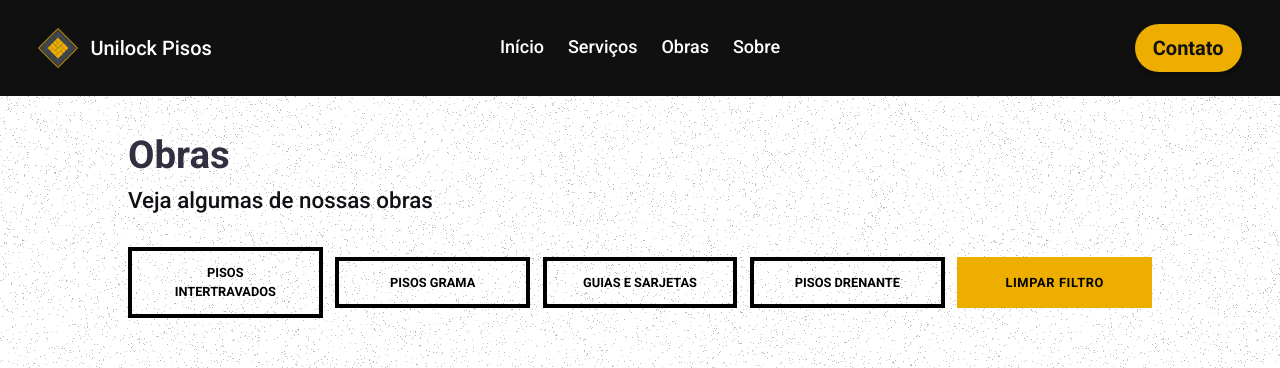
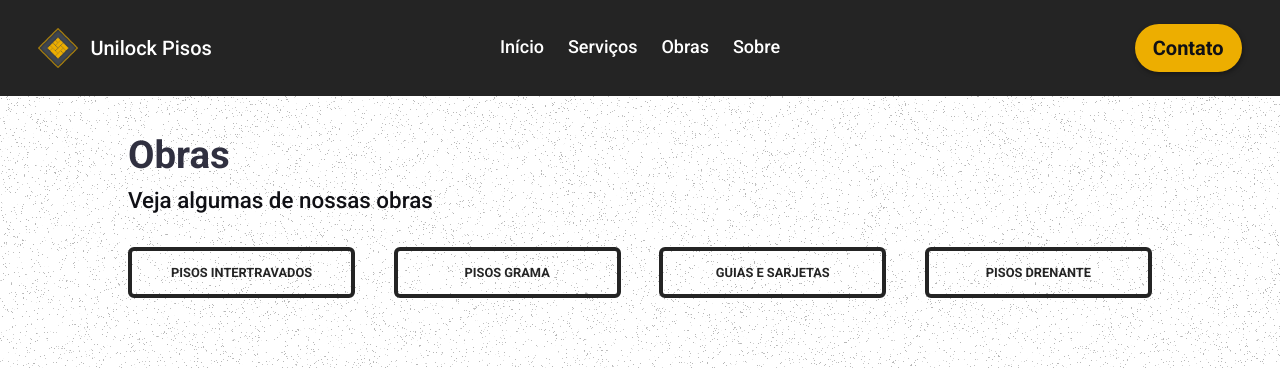
Before and after one commit to RenanlMelo/unilock, a Next.js app: page /obras in a window 1280 px wide. Shown: the top 368 px of the page. Built offline with nearby package versions, Linux system fonts and the light colour scheme.

Commit message:
Inserindo loading entre telas

```diff
--- a/app/components/cabecalho/Cabecalho.tsx
+++ b/app/components/cabecalho/Cabecalho.tsx
@@ -2,12 +2,13 @@
 
 import Image from "next/image";
 import Link from "next/link";
-import { usePathname } from "next/navigation";
+import { usePathname, useRouter } from "next/navigation";
 import styles from "./cabecalho.module.scss";
-import { useEffect, useState } from "react";
+import { useEffect, useReducer, useState } from "react";
 
 export const Header = () => {
   const currentPath = usePathname();
+  const router = useRouter();
 
   const navbarItems = [
     { name: "Início", id: "inicio", href: "/" },
@@ -47,16 +48,39 @@ export const Header = () => {
   const [isOpen, setIsOpen] = useState(false);
 
   const handleToggle = () => {
-    setIsOpen(!isOpen);
+    setIsOpen((prevIsOpen) => !prevIsOpen);
   };
+
+  useEffect(() => {
+    if (isOpen) {
+      document.body.style.overflow = "hidden";
+    } else {
+      document.body.style.overflow = "visible";
+    }
+
+    return () => {
+      document.body.style.overflow = "visible"; // Garantir que o overflow seja restaurado
+    };
+  }, [isOpen]);
+
+  const [loadingItem, setLoadingItem] = useState<string | null>(null);
+
+  const handleLoading = (id: string, href: string) => {
+    if (currentPath != "/" + href) setLoadingItem(id);
+    else setIsOpen(false);
+  };
+
+  useEffect(() => {
+    setLoadingItem(null);
+  }, []);
 
   return (
     <header
       className={`${styles.header} ${
-        currentPath === "/" ? "bg-transparent" : "bg-[#101010]"
+        currentPath === "/" ? "bg-transparent" : "bg-[#242424]"
       }`}
     >
-      <Link href="/" className={styles.logo_div}>
+      <a href="/" className={styles.logo_div}>
         <Image
           src="/image_main_logo.png"
           alt="logo"
@@ -64,8 +88,8 @@ export const Header = () => {
           height={200}
           className={styles.logo}
         />
-        <a className={styles.logo_title}>Unilock Pisos</a>
-      </Link>
+        <p className={styles.logo_title}>Unilock Pisos</p>
+      </a>
       <svg
         xmlns="http://www.w3.org/2000/svg"
         x="0px"
@@ -105,26 +129,31 @@ export const Header = () => {
                   strokeLinecap="round"
                 />
               </svg>
-              {mobileNavbarItems.map((item, index) => (
+              {mobileNavbarItems.map((item) => (
+                <div key={item.id} className={styles.mobileNavbarItem}>
                   <Link
-                  key={index}
                     href={item.href}
+                    onClick={() => handleLoading(item.id, item.href)}
                     className={`${
                       currentPath === "/" + item.id
                         ? "text-[var(--primary-darken)] decoration-[var(--primary-darken)]"
                         : "decoration-white/70"
-                  } ${styles.mobileNavbarItem}`}
+                    } ${styles.tese}`}
                   >
                     {item.name}
                   </Link>
+                  {loadingItem === item.id && (
+                    <span className={styles.loadingIcon} />
+                  )}
+                </div>
               ))}
             </nav>
           </div>
         </div>
       )}
       <nav className={styles.navbar}>
-        {navbarItems.map((item, index) => (
-          <Link key={index} href={item.href} className={styles.navItem}>
+        {navbarItems.map((item) => (
+          <Link key={item.id} href={item.href} className={styles.navItem}>
             {item.name}
           </Link>
         ))}
--- a/app/components/cabecalho/cabecalho.module.scss
+++ b/app/components/cabecalho/cabecalho.module.scss
@@ -46,8 +46,22 @@
       @apply flex flex-col xl:hidden justify-self-end bg-black text-white/70 w-[70vw] h-[100vh] z-[110] pt-[4vh];
 
       .mobileNavbarItem {
-        @apply block xl:hidden text-[4.5vw] w-[70%] px-10 py-2 text-start tracking-widest uppercase underline-offset-4 underline decoration-2;
+        @apply flex xl:hidden text-[4.5vw] w-fit px-10 py-2 text-start tracking-widest uppercase underline-offset-4 underline decoration-2;
+
+        .loadingIcon {
+          @apply rounded-full border-[#ddd] border-[6px] border-l-[#505050] h-full aspect-square ml-2;
+          animation: spin 2s infinite linear;
+        }
       }
     }
   }
 }
+
+@keyframes spin {
+  0% {
+    transform: rotate(0deg);
+  }
+  100% {
+    transform: rotate(360deg);
+  }
+}
--- a/app/components/formulario/Formulario.tsx
+++ b/app/components/formulario/Formulario.tsx
@@ -49,7 +49,8 @@ export const Form = () => {
                 <h2>Sorocaba e Região</h2>
                 <p>
                   <a href="mailto:contato@unilockpisos.com.br">
-                    <strong>contato@unilockpisos.com.br</strong>
+                    Contato:
+                    <strong> contato@unilockpisos.com.br</strong>
                   </a>
                 </p>
                 <p>
--- a/app/components/obras/Obras.tsx
+++ b/app/components/obras/Obras.tsx
@@ -63,14 +63,6 @@ export const Obras = () => {
             {btn.clsName}
           </button>
         ))}
-        <p
-          onClick={() => {
-            handleChange(-1);
-          }}
-          className={styles.filtro}
-        >
-          Limpar filtro
-        </p>
       </div>
       <div className={styles.obras_content}>
         {active === -1 ? (
--- a/app/components/obras/obras.module.scss
+++ b/app/components/obras/obras.module.scss
@@ -15,26 +15,26 @@
   }
 
   .obras_modelos {
-    @apply grid xl:grid-cols-5 gap-y-[2.5vh] xl:gap-y-0 justify-evenly items-center gap-x-[1vw] h-fit w-full px-16 xl:px-32 mt-12 xl:mt-0 xl:mb-12;
+    @apply grid xl:grid-cols-4 gap-y-[2.5vh] xl:gap-y-0 justify-evenly items-center gap-x-[3vw] h-fit w-full px-16 xl:px-32 mt-12 xl:mt-0 xl:mb-12;
 
     button {
-      @apply w-full font-bold text-[4.5vw] xl:text-[1vw] uppercase text-center py-3 px-6 border-4 hover:border-transparent hover:bg-black/90 hover:text-white duration-300;
+      @apply w-full font-bold text-[4.5vw] xl:text-[1vw] uppercase text-center py-3 px-6 border-4 rounded-md hover:border-transparent hover:bg-[#242424] hover:text-white duration-300;
     }
 
     .active {
-      background-color: black;
+      background-color: #242424;
       color: white;
       border-color: transparent;
     }
 
     .inactive {
       background-color: transparent;
-      color: black;
-      border-color: black;
+      color: #242424;
+      border-color: #242424;
     }
 
     .filtro {
-      @apply cursor-pointer text-[4.5vw] xl:text-[1vw] font-bold w-full text-center text-black border-4 border-[var(--primary)]  bg-[var(--primary)] py-3 px-6 tracking-wider uppercase;
+      @apply w-1/2 cursor-pointer text-[4.5vw] xl:text-[1vw] font-bold text-center text-[#242424] border-4 border-[var(--primary)]  bg-[var(--primary)] py-3 px-6 tracking-wider uppercase;
     }
   }
 
```
Also changed, not shown: app/components/formulario/formulario.module.scss (+7 -3 lines). Lines whose indentation alone changed are shown as unchanged.
